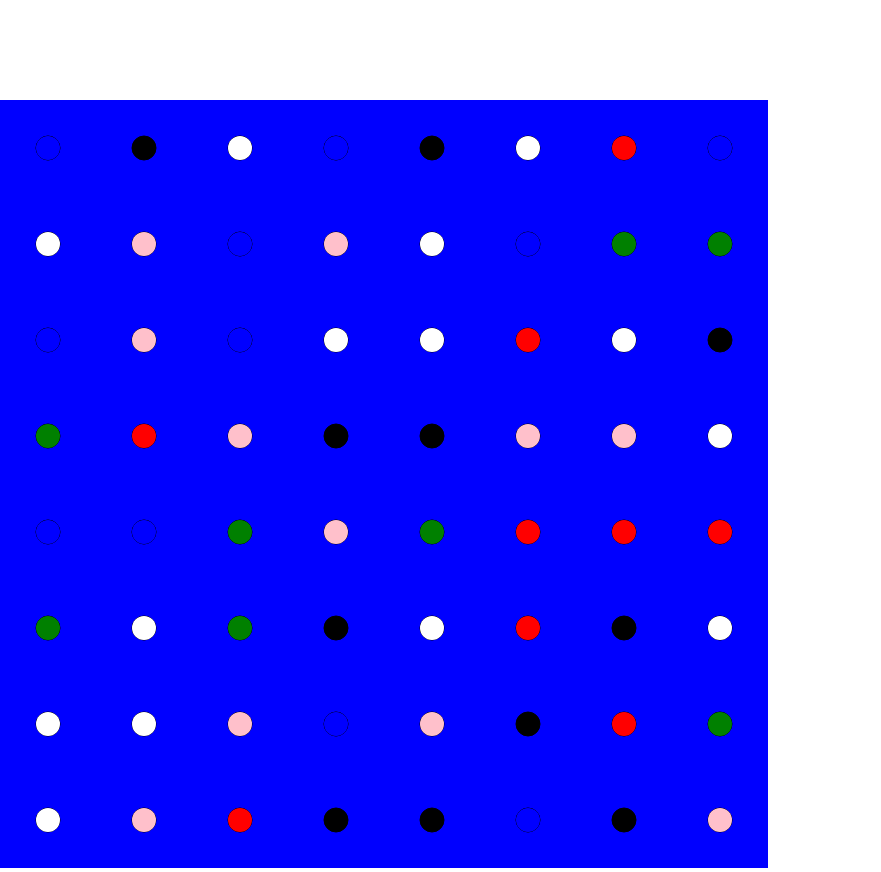
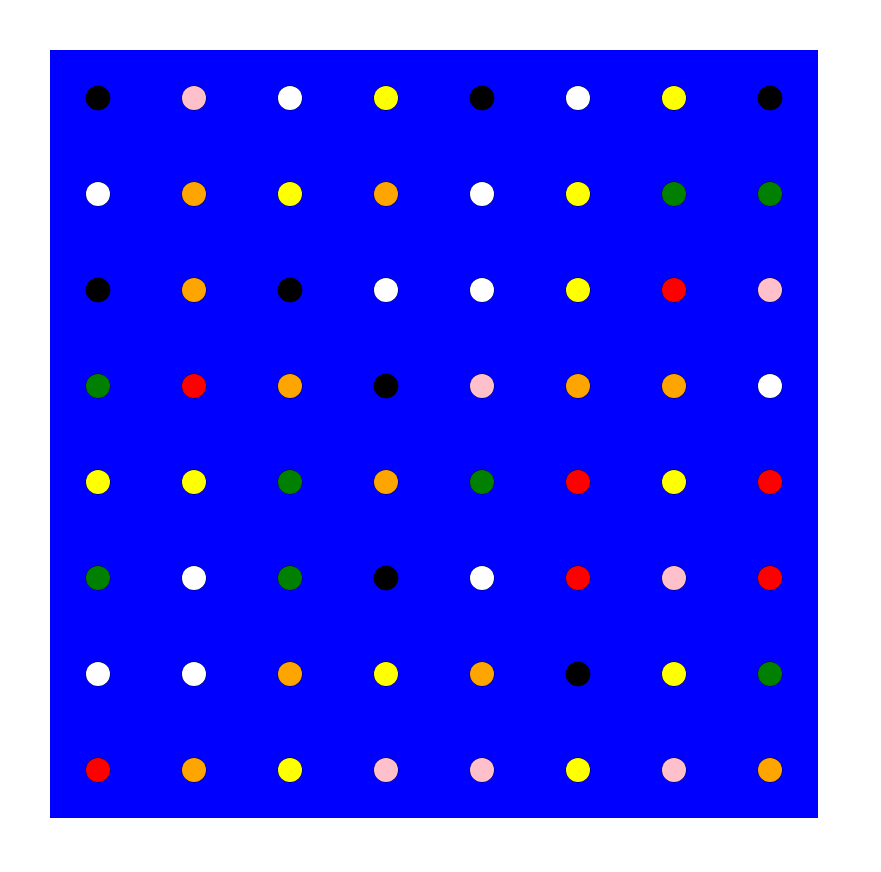
Before and after one commit to travisreynolds17/match_three, a website: page index.html in a window 1280 px wide. Shown: the whole page, without its empty margins (0-881 px from the left). Drawn offline with Linux system fonts and the light colour scheme.

```diff
--- a/scss/main.scss
+++ b/scss/main.scss
@@ -9,7 +9,7 @@
 .board {
   background: blue;
 
-  margin-top: 100px;
+  margin: 50px;
 }
 
 .space {
```
Also changed, not shown: dist/css/main.css, dist/js/main.js.
